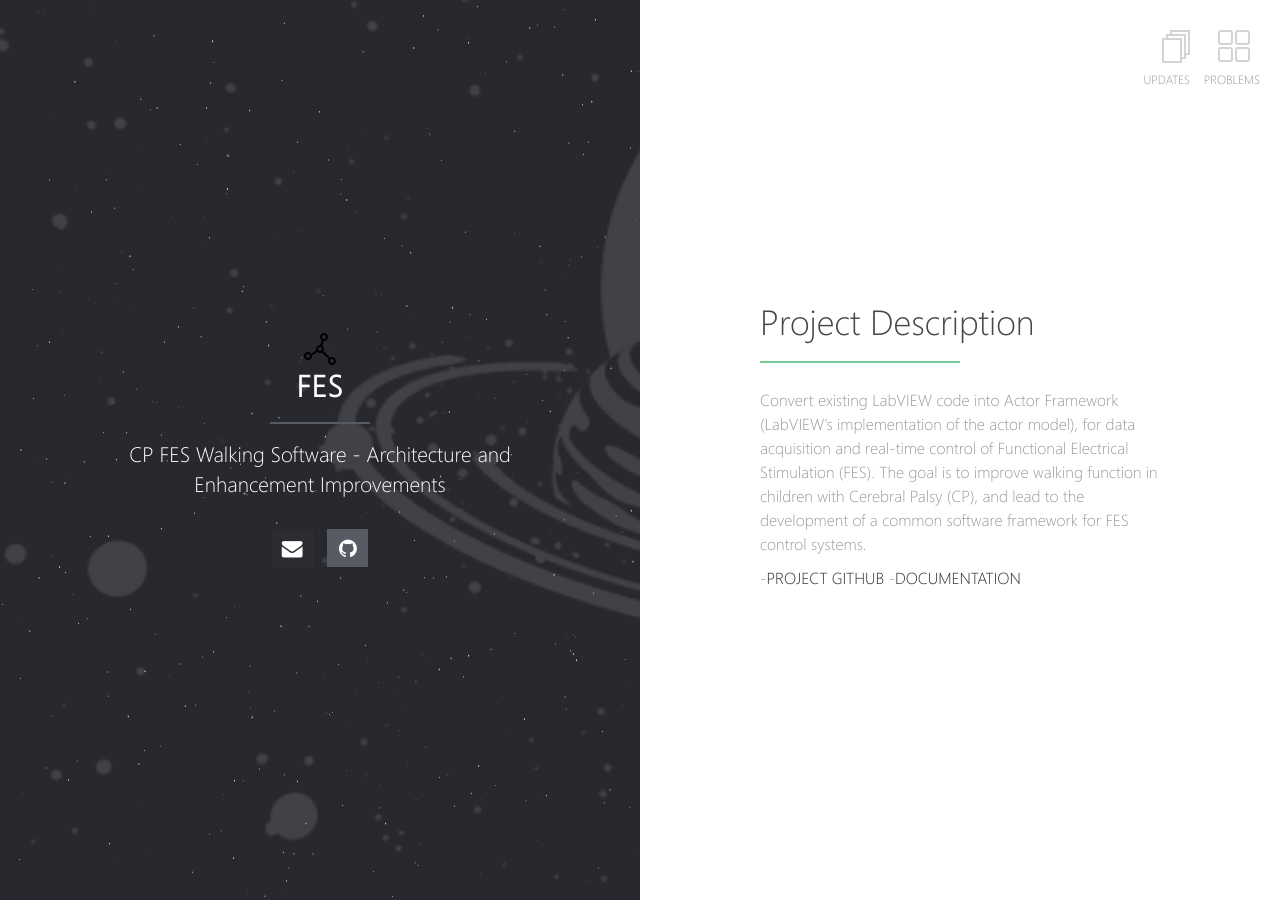
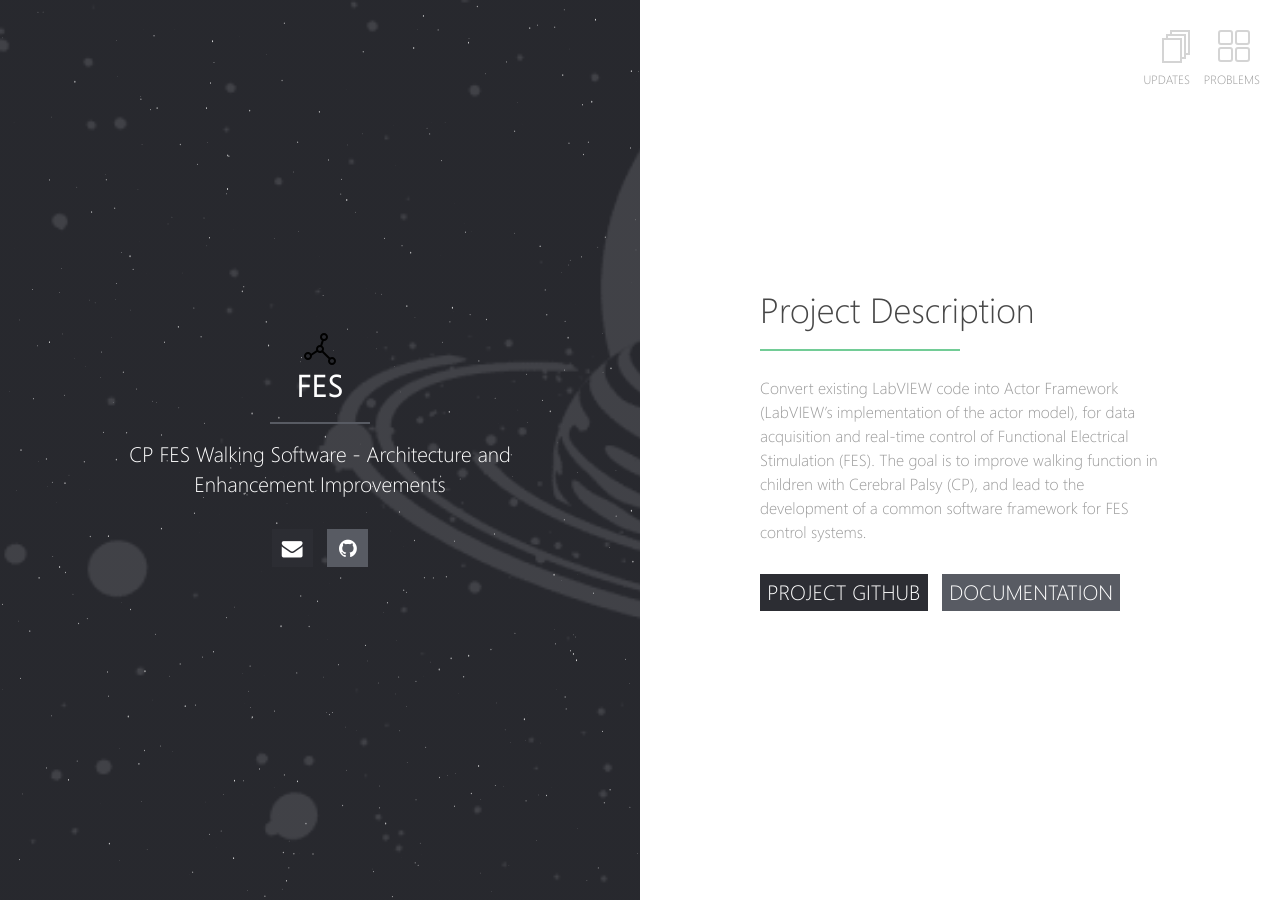
Before and after one commit to pbgrillo/FES, a Jekyll site: the page built from index.md, in a window 1280 px wide. Built offline with Jekyll 4.4.1, drawn with Linux system fonts in a browser that asks for light colours; our own code applies the rules of GitHub Pages for plain Markdown files.

```diff
--- a/index.md
+++ b/index.md
@@ -4,5 +4,5 @@ layout: home
 ## Project Description
 Convert existing LabVIEW code into Actor Framework (LabVIEW's implementation of the actor model), for data acquisition and real-time control of Functional Electrical Stimulation (FES). The goal is to improve walking function in children with Cerebral Palsy (CP), and lead to the development of a common software framework for FES control systems.
 
--[PROJECT GITHUB](https://www.google.com)
--[DOCUMENTATION](https://www.google.com)
+* [PROJECT GITHUB](https://www.google.com)
+* [DOCUMENTATION](https://www.google.com)
```
